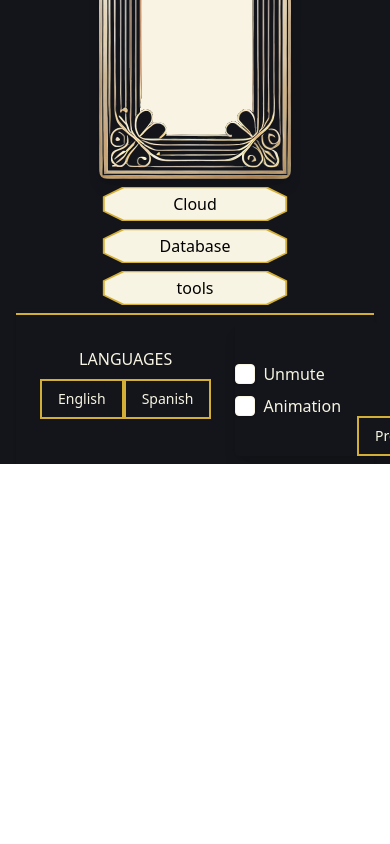
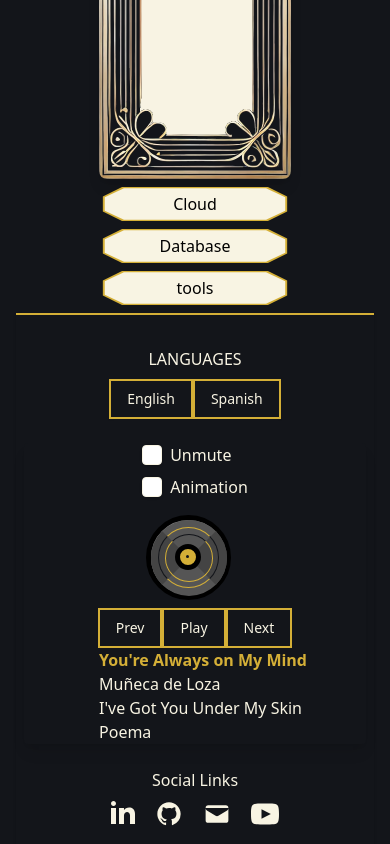
Before and after one commit to gengisKhanDev/personal-portfolio, a React app: page / in a window 390 px wide. Shown: the part 1391-2235 px from the top of the page. Before the commit the page ends 1855 px from the top, so only its background shows below. Built offline with nearby package versions, Linux system fonts and the light colour scheme.

Commit message:
Footer responsive

```diff
--- a/src/components/footer/Footer.jsx
+++ b/src/components/footer/Footer.jsx
@@ -1,42 +1,27 @@
 import React from "react";
 import { Footer } from "flowbite-react";
-import { BsDribbble, BsFacebook, BsGithub } from "react-icons/bs";
 import { MusicPlayer } from "./music-player/MusicPlayer.jsx";
 import SocialLinks from "./SocialLinks.jsx";
 import LanguageSwitcher from "./LanguageSwitcher.jsx";
 
 export function FooterProyect() {
-  // const { language } = useLanguage(); // Obtener el idioma actual
-  // const t = translations[language]; // Acceder a las traducciones del idioma actual
-
   return (
     <Footer className="bg-[#13151a] rounded-none border-t-2 border-t-[#d4af37]">
       <div className="w-full">
-        <div className="flex w-full gap-2 px-2 py-2">
-          <div className="flex-grow">
+        {/* Cambiamos la disposición de flex-row a flex-col en pantallas pequeñas */}
+        <div className="flex flex-col md:flex-row w-full gap-2 px-2 py-2">
+          {/* LanguageSwitcher */}
+          <div className="flex-grow md:w-auto">
             <LanguageSwitcher />
           </div>
-          {/* <SocialLinks />
-          <img
-            src="/icons/musical-note.svg"
-            alt="icon"
-            className="h-8 filter"/> */}
-          <div className="flex-shrink-0">
+          {/* MusicPlayer */}
+          <div className="flex-shrink-0 md:w-auto">
             <MusicPlayer />
           </div>
-          <div className="flex-grow">
+          {/* SocialLinks */}
+          <div className="flex-grow md:w-auto">
             <SocialLinks />
           </div>
-          {/* <h1>{t.welcome}</h1> */}
-
-          {/* <Footer.Title title="Company" />
-            <Footer.LinkGroup col>
-              <Footer.Link href="#">About</Footer.Link>
-              <Footer.Link href="#">Careers</Footer.Link>
-              <Footer.Link href="#">Brand Center</Footer.Link>
-              <Footer.Link href="#">Blog</Footer.Link>
-            </Footer.LinkGroup> */}
-          <div>{/* <MusicPlayer /> */}</div>
         </div>
       </div>
     </Footer>
--- a/src/components/footer/SocialLinks.jsx
+++ b/src/components/footer/SocialLinks.jsx
@@ -9,6 +9,25 @@ export default function SocialLinks() {
     <div className="p-2 m-0 flex flex-col items-center">
       <h2 className="white-custom p-2 text-center">Social Links</h2>
       <ul className="flex space-x-5 justify-center">
+        <li>
+          <a
+            href="#"
+            className="white-custom hover:text-[#d4af37] dark:hover:text-white dark:text-gray-400"
+          >
+            <svg
+              className="w-6 h-6"
+              fill="currentColor"
+              viewBox="0 0 24 24"
+              aria-hidden="true"
+            >
+              <path
+                fillRule="evenodd"
+                d="M4.98 3.5c0 1.381-1.11 2.5-2.48 2.5s-2.48-1.119-2.48-2.5c0-1.38 1.11-2.5 2.48-2.5s2.48 1.12 2.48 2.5zm.02 4.5h-5v16h5v-16zm7.982 0h-4.968v16h4.969v-8.399c0-4.67 6.029-5.052 6.029 0v8.399h4.988v-10.131c0-7.88-8.922-7.593-11.018-3.714v-2.155z"
+                clipRule="evenodd"
+              ></path>
+            </svg>
+          </a>
+        </li>
         <li>
           <a
             href="#"
@@ -53,25 +72,6 @@ export default function SocialLinks() {
             className="white-custom hover:text-[#d4af37] dark:hover:text-white dark:text-gray-400"
           >
             <svg
-              className="w-6 h-6"
-              fill="currentColor"
-              viewBox="0 0 24 24"
-              aria-hidden="true"
-            >
-              <path
-                fillRule="evenodd"
-                d="M4.98 3.5c0 1.381-1.11 2.5-2.48 2.5s-2.48-1.119-2.48-2.5c0-1.38 1.11-2.5 2.48-2.5s2.48 1.12 2.48 2.5zm.02 4.5h-5v16h5v-16zm7.982 0h-4.968v16h4.969v-8.399c0-4.67 6.029-5.052 6.029 0v8.399h4.988v-10.131c0-7.88-8.922-7.593-11.018-3.714v-2.155z"
-                clipRule="evenodd"
-              ></path>
-            </svg>
-          </a>
-        </li>
-        <li>
-          <a
-            href="#"
-            className="white-custom hover:text-[#d4af37] dark:hover:text-white dark:text-gray-400"
-          >
-            <svg
               className="w-7 h-7"
               fill="currentColor"
               viewBox="0 0 24 24"
--- a/src/components/footer/music-player/MusicPlayer.jsx
+++ b/src/components/footer/music-player/MusicPlayer.jsx
@@ -102,10 +102,17 @@ export function MusicPlayer() {
       <audio ref={unmuteAudioRef} src={unmuteSound} />
 
       {/* Contenedor de controles y títulos */}
-      <div className="flex justify-between items-center space-x-4">
-      <AudioSettings isMuted={isMuted} handleMuteToggle={handleMuteToggle} />
+      <div className="flex flex-col space-y-4 md:space-y-0 md:flex-row justify-between items-center">
+        {/* AudioSettings estará arriba en pantallas pequeñas */}
+        <div className="flex-grow">
+          <AudioSettings
+            isMuted={isMuted}
+            handleMuteToggle={handleMuteToggle}
+          />
+        </div>
 
-        {/* Controles de reproducción */}
+        {/* Controles de reproducción y lista de canciones en columnas en pantallas pequeñas */}
+        <div className="w-full flex flex-col md:flex-row justify-between items-center">
           <AudioControls
             isPlaying={isPlaying}
             isMuted={isMuted}
@@ -123,5 +130,6 @@ export function MusicPlayer() {
           />
         </div>
       </div>
+    </div>
   );
 }
```
Lines whose indentation alone changed are shown as unchanged.
